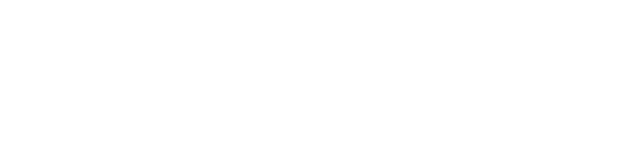
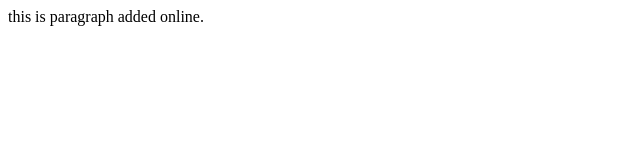
Before and after one commit to idavysingh/Gardiuno, a plain HTML site: page conflict example.html in a window 1280 px wide. Shown: the whole page, without its empty margins (0-640 px from the left). Drawn offline with Linux system fonts and the light colour scheme.

Commit message:
added paragraph
added  paragraph for the page content.

```diff
--- a/conflict example.html
+++ b/conflict example.html
@@ -6,6 +6,7 @@
 
 </head>
 <body>
+  <p> this is paragraph added online.</p>
 
 
 </body>
```
